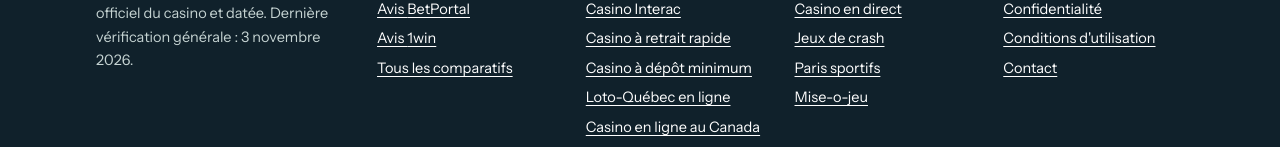
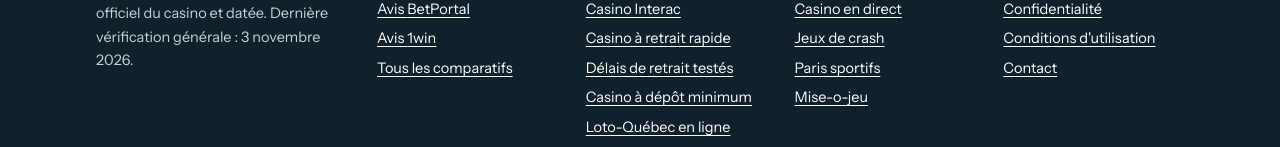
Before and after one commit to stanmaltaa-prog/loupe-casino, a Next.js app: page /1win-casino/bonus/ in a window 1280 px wide. Shown: the part 3977-4124 px from the top of the page. Built offline with nearby package versions, Linux system fonts and the light colour scheme; no server answers.

Commit message:
Tests 6/10 : liens vers les relevés (pied de page, encadré)

```diff
--- a/components/Pied.tsx
+++ b/components/Pied.tsx
@@ -48,6 +48,9 @@ export default function Pied() {
               </li>
               <li>
                 <Link href="/casino-retrait-rapide/">Casino à retrait rapide</Link>
+              </li>
+              <li>
+                <Link href="/delais-de-retrait-casino/">Délais de retrait testés</Link>
               </li>
               <li>
                 <Link href="/casino-depot-minimum/">Casino à dépôt minimum</Link>
--- a/components/TestReel.tsx
+++ b/components/TestReel.tsx
@@ -46,6 +46,8 @@ export default function TestReel({ casino: c }: { casino: Casino }) {
         {typo(
           `Je rejoue sur ${c.nom} environ tous les ${t.frequenceJours} jours, et plus souvent si le service se dégrade. Dernier test : ${moisLong(t.mois)}. Vos délais peuvent varier selon la vérification d'identité et le moyen de paiement.`
         )}
+      {' '}
+        <Link href="/delais-de-retrait-casino/">Tous nos relevés datés</Link>.
       </p>
     </aside>
   );
```
